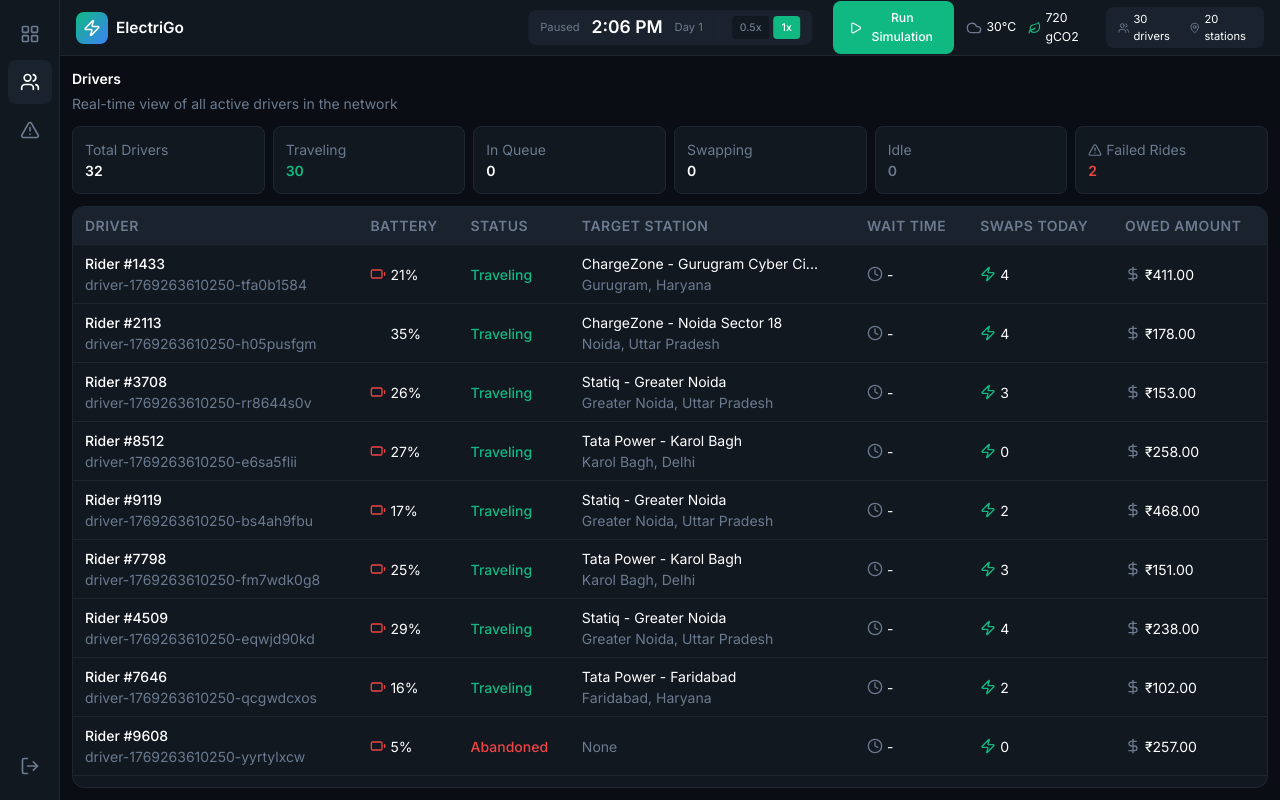
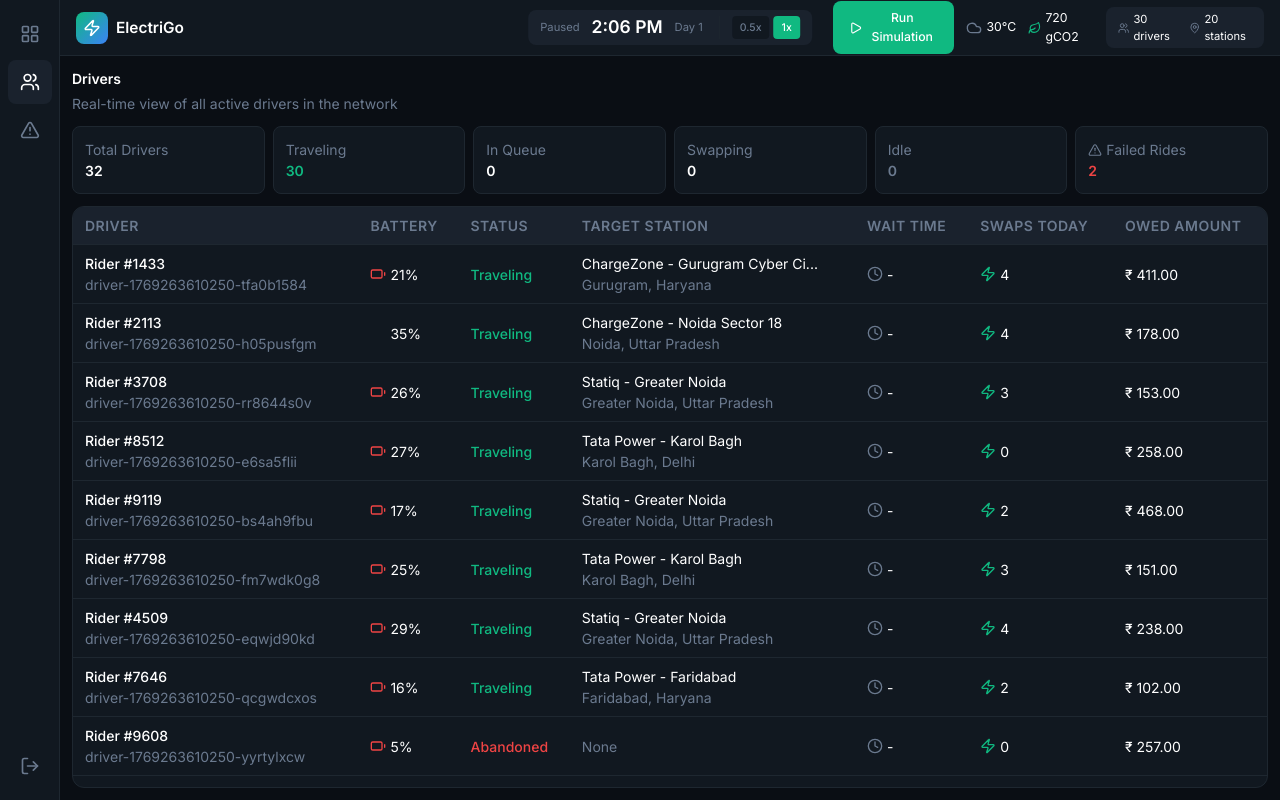
Before and after one commit to JaneshKapoor/hacksmart, a Next.js app: page /drivers in a window 1280 px wide. Built offline with nearby package versions, Linux system fonts and the light colour scheme; no server answers; the database is empty.

Commit message:
refactor: remove DollarSign icon from driver owed amount display

```diff
--- a/src/app/drivers/page.tsx
+++ b/src/app/drivers/page.tsx
@@ -4,7 +4,7 @@ import { useSimulation } from '@/hooks/useSimulation';
 import { Sidebar } from '@/components/Sidebar';
 import { Header } from '@/components/Header';
 import { Driver, DriverState } from '@/simulation/types';
-import { Battery, Navigation, Clock, DollarSign, Zap, AlertTriangle } from 'lucide-react';
+import { Battery, Navigation, Clock, Zap, AlertTriangle } from 'lucide-react';
 
 const stateColors: Record<DriverState, string> = {
     idle: 'var(--text-muted)',
@@ -138,15 +138,12 @@ function DriverRow({ driver, stations }: { driver: Driver; stations: any[] }) {
 
             {/* Owed Amount */}
             <td style={{ padding: 'var(--space-sm) var(--space-md)' }}>
-                <div style={{ display: 'flex', alignItems: 'center', gap: 'var(--space-xs)' }}>
-                    <DollarSign size={16} color="var(--text-muted)" />
-                    <span style={{
-                        fontSize: 'var(--font-sm)',
-                        color: 'var(--text-primary)',
-                    }}>
-                        ₹{driver.owedAmount.toFixed(2)}
-                    </span>
-                </div>
+                <span style={{
+                    fontSize: 'var(--font-sm)',
+                    color: 'var(--text-primary)',
+                }}>
+                    ₹ {driver.owedAmount.toFixed(2)}
+                </span>
             </td>
         </tr>
     );
```
